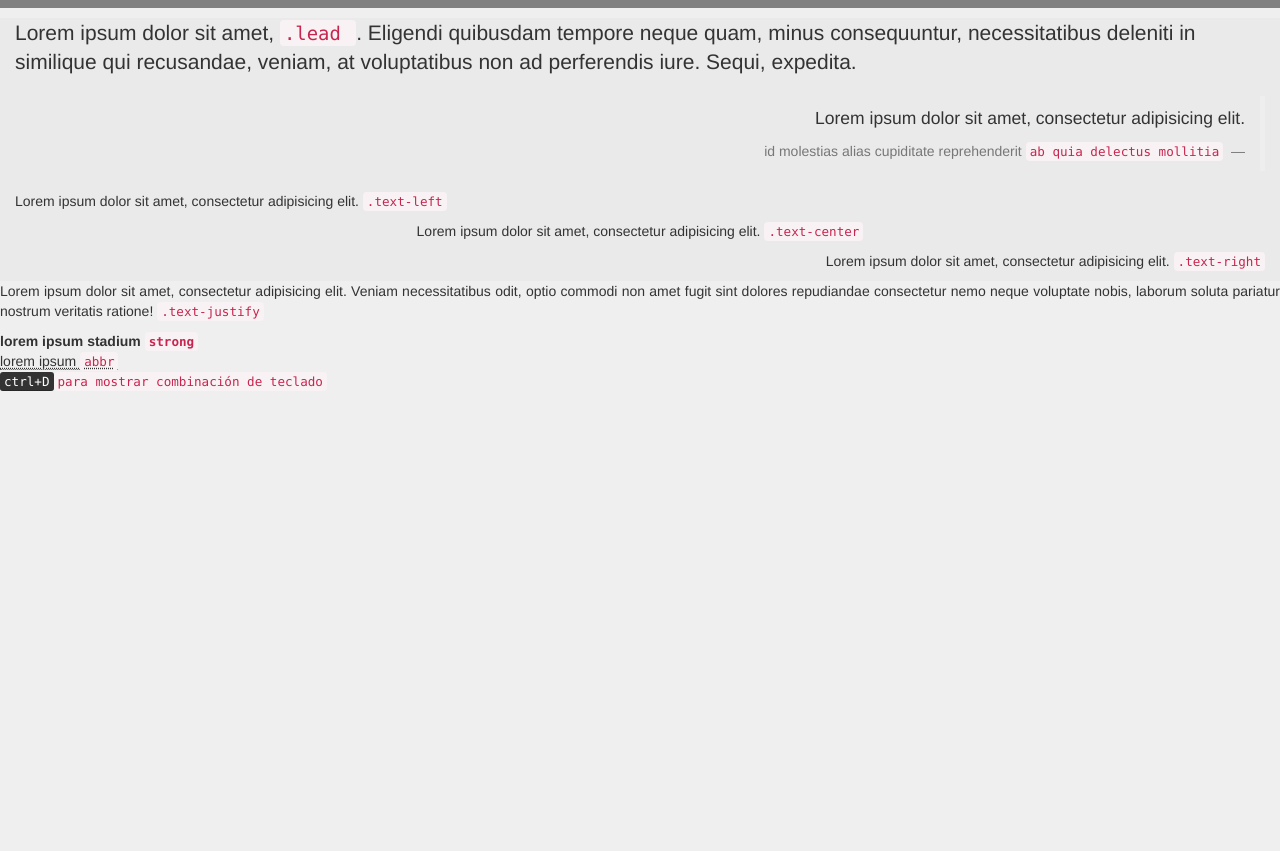
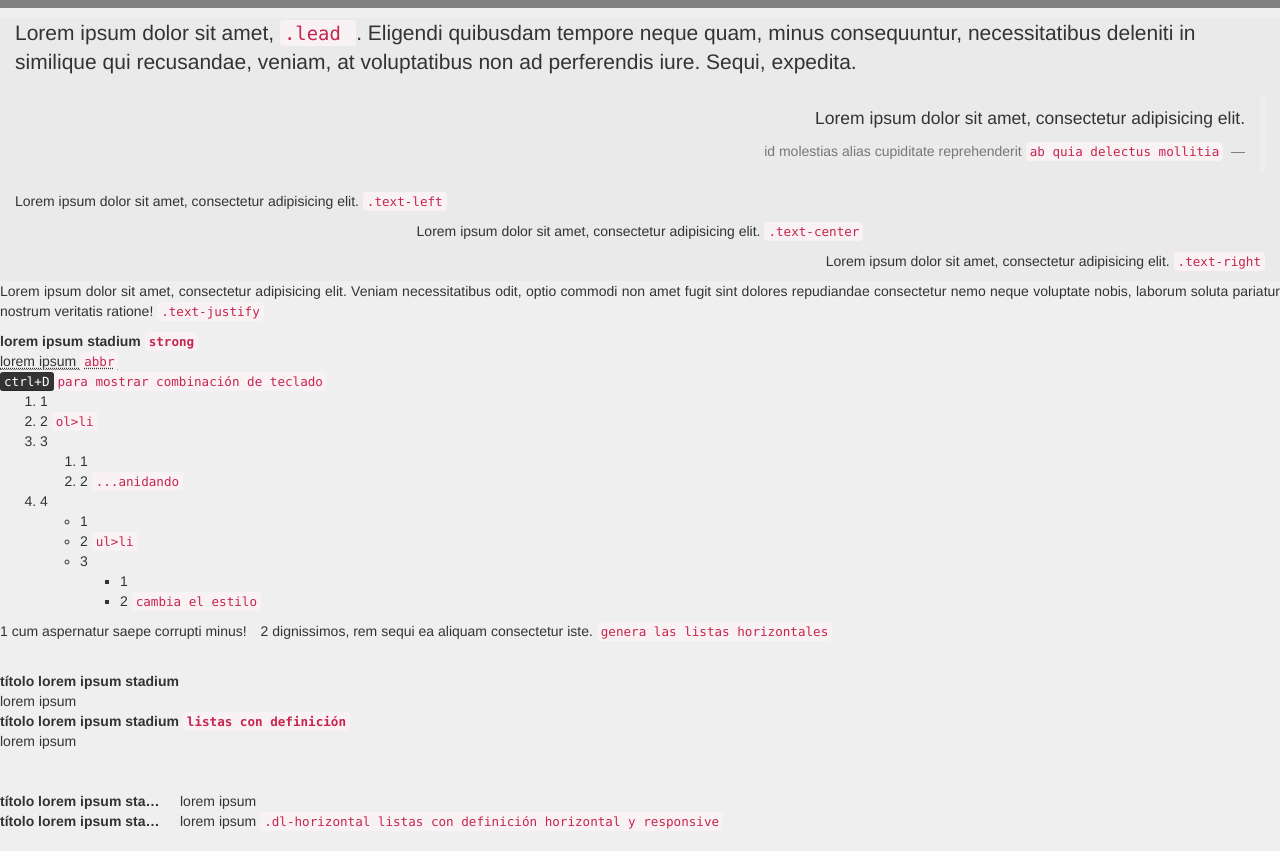
Before and after one commit to musicprogram/semillero_sena, a plain HTML site: page index.html in a window 1280 px wide. Shown: the part 102-953 px from the top of the page. Before the commit the page ends 800 px from the top, so only its background shows below. Drawn offline with Linux system fonts and the light colour scheme.

Commit message:
ol>li .list-inline dl>dt dd  .del-horizontal

```diff
--- a/index.html
+++ b/index.html
@@ -42,5 +42,51 @@
 	<kbd>ctrl+D</kbd><code>para mostrar combinación de teclado</code><br>
 	</div>
 
+
+<ol>
+	<li>1</li>
+	<li>2 <code>ol>li</code></li>
+	<li>3
+		<ol>
+			<li>1</li>
+			<li>2 <code>...anidando</code></li>
+		</ol>
+	</li>
+	<li>4
+		<ul>
+			<li>1</li>
+			<li>2 <code>ul>li</code></li>
+			<li>3
+				<ul>
+					<li>1</li>
+					<li>2 <code>cambia el estilo</code></li>
+				</ul>
+			</li>
+		</ul>
+	</li>
+</ol>
+<ol class="list-inline">
+	<li> 1 cum aspernatur saepe corrupti minus!</li>
+	<li> 2 dignissimos, rem sequi ea aliquam consectetur iste. <code>genera las listas horizontales</code></li>
+</ol>
+
+
+<br>
+
+<dl>
+	<dt>títolo lorem ipsum stadium</dt>
+	<dd>lorem ipsum</dd>
+	<dt>títolo lorem ipsum stadium <code>listas con definición</code></dt>
+	<dd>lorem ipsum</dd>
+</dl>
+
+<br>
+<dl class="dl-horizontal">
+	<dt>títolo lorem ipsum stadium</dt>
+	<dd>lorem ipsum</dd>
+	<dt>títolo lorem ipsum stadium </dt>
+	<dd>lorem ipsum <code>.dl-horizontal listas con definición horizontal y responsive</code></dd>
+</dl>
+
 </body>
 </html>
```
